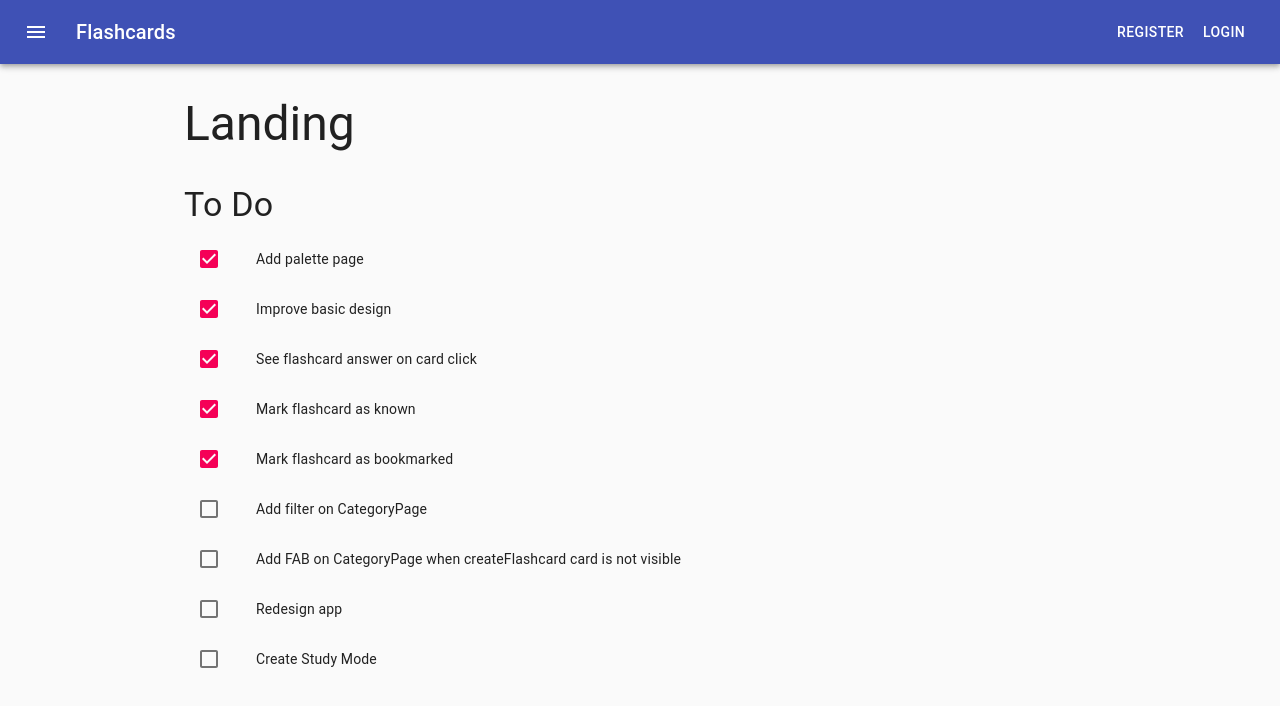
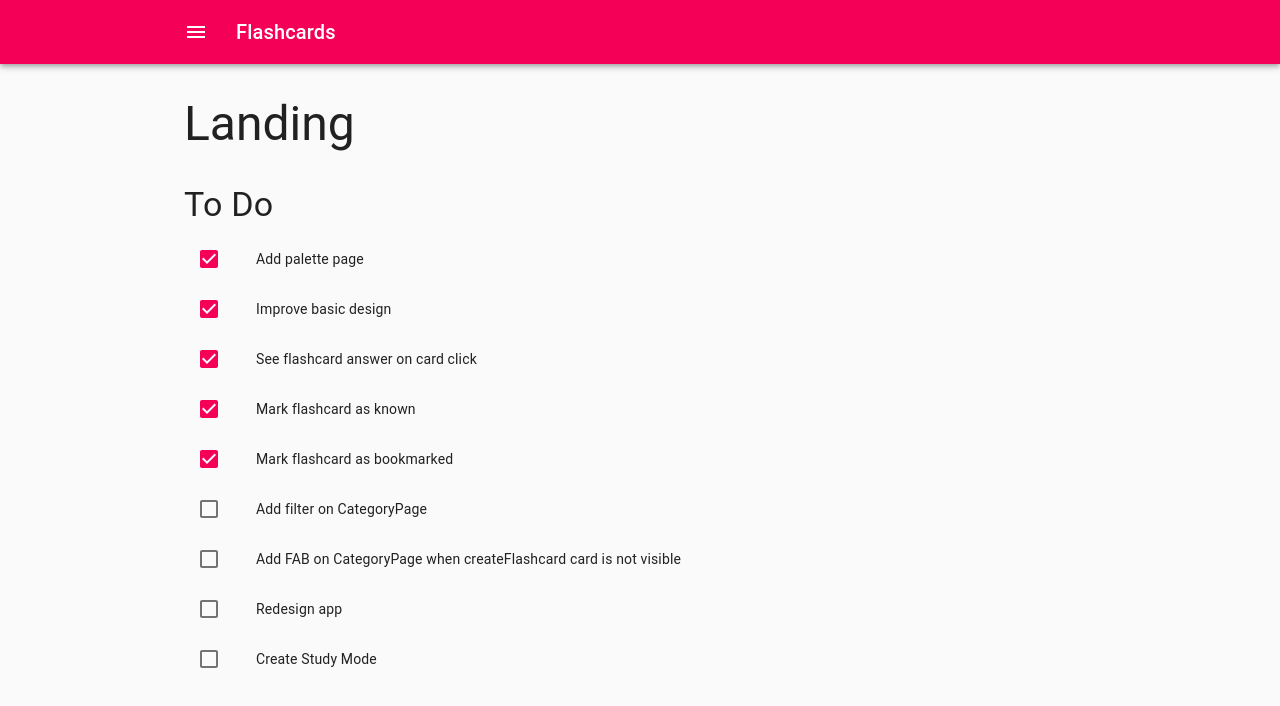
Before and after one commit to marciorasf/hippocards-web, a React (Create React App) app: page / in a window 1280 px wide. Shown: the top 706 px of the page. Built offline with nearby package versions, Linux system fonts and the light colour scheme; no server answers.

Commit message:
move login & register / logout to sidebar

```diff
--- a/package.json
+++ b/package.json
@@ -26,7 +26,7 @@
   },
   "dependencies": {
     "@material-ui/core": "^4.11.0",
-    "@material-ui/icons": "^4.9.1",
+    "@material-ui/icons": "^4.11.2",
     "@material-ui/lab": "^4.0.0-alpha.57",
     "@material-ui/styles": "^4.10.0",
     "axios": "^0.19.2",
--- a/src/components/Header.tsx
+++ b/src/components/Header.tsx
@@ -1,18 +1,15 @@
 import React, { useState } from "react"
-import { Link } from "react-router-dom"
 
 import {
   AppBar,
   Toolbar,
   IconButton,
-  Button,
   Typography,
   makeStyles,
+  Grid,
+  Container,
 } from "@material-ui/core"
 import { Menu as MenuIcon } from "@material-ui/icons"
-import authService from "@services/auth"
-import errorService from "@services/error"
-import { useUserStore } from "@stores/user"
 
 import Sidebar from "./Sidebar"
 
@@ -28,10 +25,14 @@ const useStyles = makeStyles((theme) => ({
   },
 }))
 
-const Header: React.FC = () => {
+type HeaderProps = {
+  title?: string
+  rightSideComponent?: React.ReactNode
+}
+
+const Header: React.FC<HeaderProps> = ({ title, rightSideComponent }) => {
   const [openSidebar, setOpenSidebar] = useState(false)
   const classes = useStyles()
-  const userStore = useUserStore()
 
   function handleOpenSidebar() {
     setOpenSidebar(true)
@@ -41,19 +42,15 @@ const Header: React.FC = () => {
     setOpenSidebar(false)
   }
 
-  async function handleLogout() {
-    try {
-      await authService.logout()
-      window.location.href = "/"
-    } catch (err) {
-      errorService.handle(err)
-    }
-  }
-
   return (
     <>
-      <AppBar position="static" className={classes.appBar}>
-        <Toolbar>
+      <AppBar position="static" color="secondary" className={classes.appBar}>
+        <Toolbar disableGutters>
+          <Container maxWidth="md">
+            <Grid container alignItems="center" justify="space-between">
+              <Grid item>
+                <Grid container alignItems="center">
+                  <Grid item>
                     <IconButton
                       edge="start"
                       className={classes.menuButton}
@@ -62,26 +59,19 @@ const Header: React.FC = () => {
                     >
                       <MenuIcon />
                     </IconButton>
+                  </Grid>
+
+                  <Grid item>
                     <Typography variant="h6" className={classes.title}>
-            Flashcards
+                      {title || "Flashcards"}
                     </Typography>
+                  </Grid>
+                </Grid>
+              </Grid>
 
-          {userStore.user.id ? (
-            <>
-              <Button color="inherit" onClick={handleLogout}>
-                Logout
-              </Button>
-            </>
-          ) : (
-            <>
-              <Button component={Link} to="/register" color="inherit">
-                Register
-              </Button>
-              <Button component={Link} to="/login" color="inherit">
-                Login
-              </Button>
-            </>
-          )}
+              <Grid item>{rightSideComponent}</Grid>
+            </Grid>
+          </Container>
         </Toolbar>
       </AppBar>
 
--- a/src/components/Sidebar.tsx
+++ b/src/components/Sidebar.tsx
@@ -21,7 +21,11 @@ import {
   TextFieldsOutlined as TypographyIcon,
   PaletteOutlined as PaletteIcon,
   HomeOutlined as HomeIcon,
+  ExitToApp as LogoutIcon,
+  LocalGasStation as LoginIcon,
+  HttpsTwoTone as RegisterIcon,
 } from "@material-ui/icons"
+import authService from "@services/auth"
 import categoryService from "@services/category"
 import errorService from "@services/error"
 
@@ -55,6 +59,15 @@ const Sidebar: React.FC<SidebarProps> = ({ open, onClose }) => {
 
   function handleToggleOpenCategories() {
     setOpenCategories(!openCategories)
+  }
+
+  async function handleLogout() {
+    try {
+      await authService.logout()
+      window.location.href = "/"
+    } catch (err) {
+      errorService.handle(err)
+    }
   }
 
   useDidMount(() => {
@@ -117,6 +130,30 @@ const Sidebar: React.FC<SidebarProps> = ({ open, onClose }) => {
 
           <ListItemText primary="Palette" />
         </ListItem>
+
+        <ListItem button component={Link} to="/login">
+          <ListItemIcon>
+            <LoginIcon />
+          </ListItemIcon>
+
+          <ListItemText primary="Login" />
+        </ListItem>
+
+        <ListItem button component={Link} to="/register">
+          <ListItemIcon>
+            <RegisterIcon />
+          </ListItemIcon>
+
+          <ListItemText primary="Register" />
+        </ListItem>
+
+        <ListItem button onClick={handleLogout}>
+          <ListItemIcon>
+            <LogoutIcon />
+          </ListItemIcon>
+
+          <ListItemText primary="Logout" />
+        </ListItem>
       </List>
     </Drawer>
   )
```
Also changed, not shown: 1 other file (tests, documents, lock files or other folders). Lines whose indentation alone changed are shown as unchanged.
